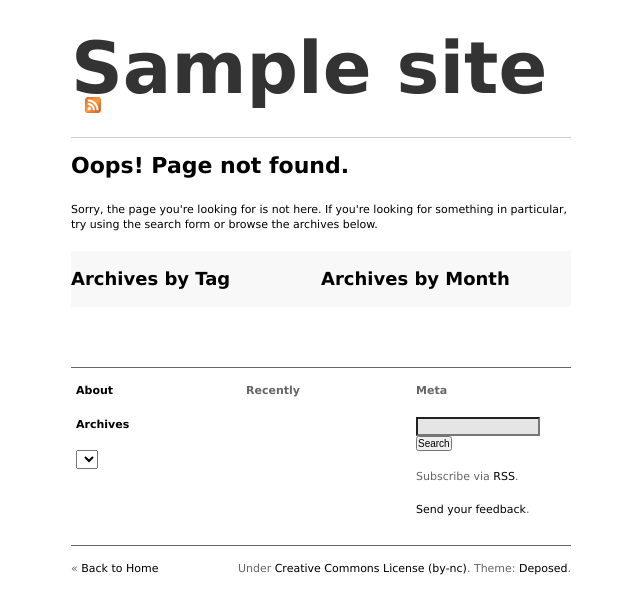
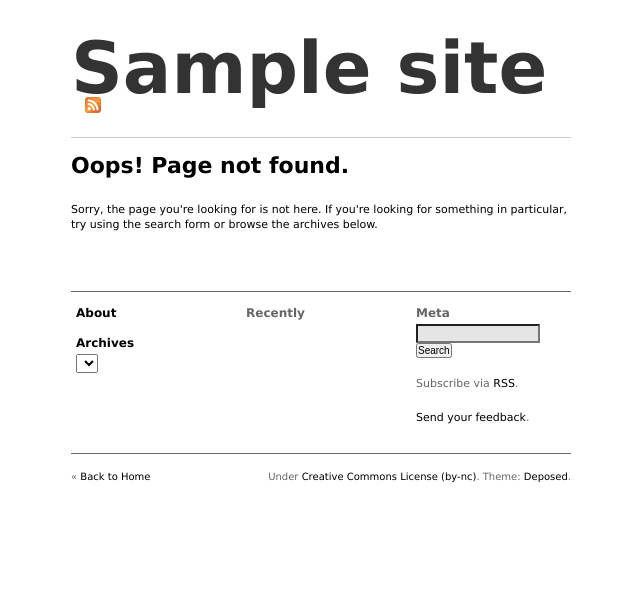
Before and after one commit to iandexter/deposed-wp, a WordPress theme: template 404.php in a window 1280 px wide. Shown: the top 614 px of the page, without its empty margins (319-959 px from the left). Run offline with PHP 8.4 and a stand-in for WordPress, Linux system fonts and the light colour scheme; the site name, menu and one post (Sample post) are stand-ins, and other content is empty; some libraries are stand-ins or nearby versions.

Commit message:
Cleaned up footer.

```diff
--- a/404.php
+++ b/404.php
@@ -7,15 +7,8 @@
       var GOOG_FIXURL_SITE = "<?php bloginfo('url') ?>";
     </script>
     <script type="text/javascript" src="http://linkhelp.clients.google.com/tbproxy/lh/wm/fixurl.js"></script>
-    <div style="float:right;width:250px;">
-      <h3>Archives by Month</h3>
-      <ul class="nav">
-      	<?php wp_get_archives('type=monthly'); ?>
-      </ul>
-    </div>
-    <h3>Archives by Tag</h3>
-    <ul class="nav">
-      <?php wp_list_cats(); ?>
-    </ul>
+		<?php if(function_exists('randomimage')){ ?>
+		<?php randomimage(); ?>
+		<?php } ?>
   </div>
 <?php get_footer(); ?>
--- a/footer.php
+++ b/footer.php
@@ -1,22 +1,22 @@
 <br clear="all" />
   <div class="footer">
     <div>
-      <p><strong><a href="<?php bloginfo('url') ?>/about">About</a></strong></p>
+      <h4><a href="<?php bloginfo('url') ?>/about">About</a></h4>
 			<?php if (have_posts()) : the_post(); ?>
 			<p><?php the_author_description(); ?></p>
 			<?php endif; ?>
       <?php rewind_posts(); ?>
-      <p><strong><a href="<?php bloginfo('url') ?>/archives">Archives</a></strong></p>
+      <h4><a href="<?php bloginfo('url') ?>/archives">Archives</a></h4>
       <select name=\"archive-dropdown\" onChange='document.location.href=this.options[this.selectedIndex].value;'>
       <option value=\"\"><?php echo attribute_escape(__('Select Month')); ?></option>
       <?php wp_get_archives('type=monthly&format=option'); ?> </select>
     </div>
     <div>
-      <p><strong>Recently</strong></p>
+      <h4>Recently</h4>
       <ul class="nav"><?php wp_get_archives('type=postbypost&limit=5'); ?></ul>
     </div>
     <div class="last">
-      <p><strong>Meta</strong></p>
+      <h4>Meta</h4>
       <form method="get" id="sform" action="<?php bloginfo('home'); ?>/"><p>
         <input type="text" id="q" value="" name="s" size="55" style="width:120px;background-color:#e5e5e5" />
         <input type="submit" value="Search" style="font-size:10px;vertical-align:top" />
--- a/style.css
+++ b/style.css
@@ -16,7 +16,7 @@ body {
   text-align:center;
   font-size:11px;
   line-height:140%;
-  font-family:'Bitstream Vera Sans','Lucida Grande',Helvetica,Verdana,Geneva,Arial,sans-serif;
+	font-family:"Lucida Grande","Lucida Sans Unicode",Verdana,Helvetica,Arial,sans-serif;
 }
 
 img#wpstats { width:0px; height:0px; overflow:hidden; }
@@ -165,45 +165,16 @@ span.edit a {
 
 /* FOOTER */
 
-.footer {
-  font-size:11px;
-  padding:15px 0 10px 5px;
-  margin-top:15px;
-  border-top:1px solid #666;
-  text-align:left;
-  color:#666;
-}
+.footer { font-size:11px; padding:15px 0 10px 5px; margin-top:15px; border-top:1px solid #666; text-align:left; color:#666; }
+.footer h4 { font-size:12px; font-weight:bold; margin: 0 0 5px 0; padding: 0; line-height:12px;  }
+.footer div { width:150px; margin:0 20px 0 0; float:left; }
+.footer img { border:0; }
+.footer div.last { width:150px; margin:0; }
+.copyright { font-size:10px; margin:10px 0 0 0; padding:15px 0 10px 0; border-top:1px solid #666; text-align:right; color:#666; }
+ul.nav li { margin:0; }
+.aligncenter { text-align:center; display:block; margin-left:auto; margin-right:auto; }
 
-.footer div {
-  width:150px;
-  margin:0 20px 0 0;
-  float:left;
-}
-
-.footer img { border:0; }
-
-.footer div.last {
-  width:150px;
-  margin:0 0 0 0;
-}
-
-.copyright {
-  font-size:11px;
-  margin:10px 0 0 0;
-  padding:15px 0 10px 0;
-  border-top:1px solid #666;
-  text-align:right;
-  color:#666;
-}
-
-ul.nav li { margin:0; }
-
-.aligncenter {
-  text-align:center;
-  display:block;
-  margin-left:auto;
-  margin-right:auto
-}
+/* SEARCH */
 
 .search { padding:10px 0 0 20px; float:right; }
 .search input { width:120px; }
```
Also changed, not shown: archives.php (+7 -8 lines).
